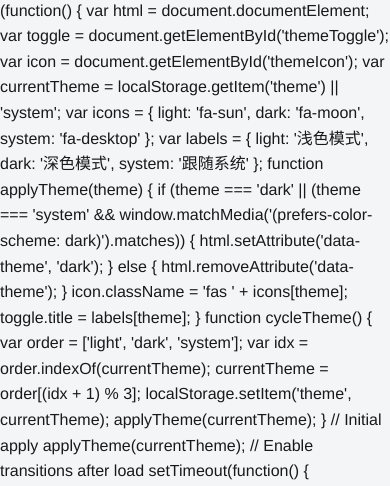
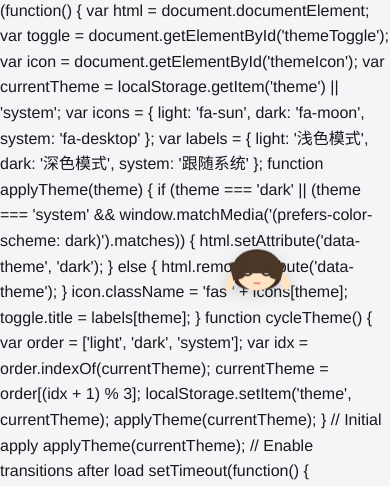
Before and after one commit to ezAiEly/Flask, a Flask app: page / in a window 390 px wide. Shown: the part 423-909 px from the top of the page. Run offline with Flask 3, Linux system fonts and the light colour scheme; tables that the repository leaves empty hold one stand-in row (values such as "Sample post"); grey boxes marked "Sample" are stand-in pictures; some libraries are stand-ins or nearby versions.

Commit message:
Add 2D mascot character (看板娘) with mouse tracking, drag, and speech bubbles

```diff
--- a/static/css/style.css
+++ b/static/css/style.css
@@ -2447,3 +2447,304 @@ img[loading="lazy"] {
 img[loading="lazy"]:not([src]) {
   opacity: 0;
 }
+
+/* ===== 看板娘 Mascot ===== */
+
+.mascot {
+  position: fixed;
+  z-index: 999;
+  cursor: grab;
+  user-select: none;
+  -webkit-user-select: none;
+  transition: filter 0.2s;
+}
+
+.mascot.dragging {
+  cursor: grabbing;
+  filter: drop-shadow(0 8px 16px rgba(0,0,0,0.2));
+}
+
+.mascot-body {
+  position: relative;
+  width: 80px;
+  height: 90px;
+  filter: drop-shadow(0 4px 8px rgba(0,0,0,0.15));
+  animation: mascot-float 3s ease-in-out infinite;
+}
+
+.mascot.dragging .mascot-body {
+  animation: none;
+}
+
+@keyframes mascot-float {
+  0%, 100% { transform: translateY(0); }
+  50% { transform: translateY(-5px); }
+}
+
+/* Face */
+.mascot-face {
+  position: absolute;
+  left: 15px;
+  top: 28px;
+  width: 50px;
+  height: 44px;
+  background: #ffe4c4;
+  border-radius: 50% 50% 48% 48%;
+  z-index: 2;
+}
+
+/* Hair back */
+.mascot-hair-back {
+  position: absolute;
+  left: 10px;
+  top: 20px;
+  width: 60px;
+  height: 50px;
+  background: #3d2b1f;
+  border-radius: 60% 60% 40% 40%;
+  z-index: 0;
+}
+
+/* Hair front (bangs) */
+.mascot-hair {
+  position: absolute;
+  left: 12px;
+  top: 22px;
+  width: 56px;
+  height: 28px;
+  background: #4a3728;
+  border-radius: 60% 60% 0 0;
+  z-index: 3;
+}
+
+.mascot-hair::before {
+  content: '';
+  position: absolute;
+  left: -4px;
+  top: 10px;
+  width: 14px;
+  height: 18px;
+  background: #4a3728;
+  border-radius: 0 40% 40% 0;
+  transform: rotate(-15deg);
+}
+
+.mascot-hair::after {
+  content: '';
+  position: absolute;
+  right: -4px;
+  top: 10px;
+  width: 14px;
+  height: 18px;
+  background: #4a3728;
+  border-radius: 40% 0 0 40%;
+  transform: rotate(15deg);
+}
+
+/* Eyes */
+.mascot-eye {
+  position: absolute;
+  top: 8px;
+  width: 16px;
+  height: 18px;
+  background: #fff;
+  border-radius: 50%;
+  border: 2px solid #3d2b1f;
+  z-index: 4;
+  overflow: hidden;
+}
+
+.mascot-eye-left  { left: 6px; }
+.mascot-eye-right { right: 6px; }
+
+.mascot-pupil {
+  position: absolute;
+  left: 50%;
+  top: 50%;
+  width: 8px;
+  height: 10px;
+  background: #3d2b1f;
+  border-radius: 50%;
+  margin-left: -4px;
+  margin-top: -4px;
+  transition: transform 0.08s ease-out;
+}
+
+.mascot-pupil::after {
+  content: '';
+  position: absolute;
+  left: 2px;
+  top: 2px;
+  width: 3px;
+  height: 3px;
+  background: #fff;
+  border-radius: 50%;
+}
+
+/* Blush */
+.mascot-blush {
+  position: absolute;
+  top: 16px;
+  width: 10px;
+  height: 6px;
+  background: rgba(255,150,150,0.5);
+  border-radius: 50%;
+  z-index: 3;
+}
+
+.mascot-blush-left  { left: 0; }
+.mascot-blush-right { right: 0; }
+
+/* Mouth */
+.mascot-mouth {
+  position: absolute;
+  bottom: 8px;
+  left: 50%;
+  margin-left: -4px;
+  width: 8px;
+  height: 4px;
+  border-bottom: 2px solid #e88;
+  border-radius: 0 0 50% 50%;
+  z-index: 4;
+  transition: all 0.3s;
+}
+
+/* Happy expression */
+.mascot.happy .mascot-eye {
+  height: 3px;
+  border-top: 2px solid #3d2b1f;
+  border-bottom: none;
+  border-radius: 0;
+  background: transparent;
+  top: 10px;
+}
+
+.mascot.happy .mascot-pupil { display: none; }
+.mascot.happy .mascot-blush { background: rgba(255,120,120,0.7); }
+.mascot.happy .mascot-mouth {
+  width: 10px;
+  height: 6px;
+  border-bottom-width: 2.5px;
+  margin-left: -5px;
+}
+
+/* Arms */
+.mascot-arm {
+  position: absolute;
+  top: 50px;
+  width: 10px;
+  height: 22px;
+  background: #ffe4c4;
+  border-radius: 5px;
+  z-index: 1;
+}
+
+.mascot-arm-left {
+  left: 5px;
+  transform: rotate(15deg);
+  transform-origin: top center;
+  animation: arm-swing 4s ease-in-out infinite;
+}
+
+.mascot-arm-right {
+  right: 5px;
+  transform: rotate(-15deg);
+  transform-origin: top center;
+  animation: arm-swing 4s ease-in-out 2s infinite;
+}
+
+@keyframes arm-swing {
+  0%, 100% { transform: rotate(15deg); }
+  50% { transform: rotate(25deg); }
+}
+
+.mascot-arm-right { animation-name: arm-swing-right; }
+@keyframes arm-swing-right {
+  0%, 100% { transform: rotate(-15deg); }
+  50% { transform: rotate(-25deg); }
+}
+
+/* Speech bubble */
+.mascot-bubble {
+  position: absolute;
+  bottom: 100%;
+  left: 50%;
+  transform: translateX(-50%) translateY(-12px);
+  background: #fff;
+  color: #333;
+  padding: 6px 12px;
+  border-radius: 14px;
+  font-size: 0.78rem;
+  white-space: nowrap;
+  box-shadow: 0 2px 12px rgba(0,0,0,0.12);
+  opacity: 0;
+  pointer-events: none;
+  transition: opacity 0.25s, transform 0.25s;
+}
+
+.mascot-bubble::after {
+  content: '';
+  position: absolute;
+  top: 100%;
+  left: 50%;
+  margin-left: -5px;
+  border: 5px solid transparent;
+  border-top-color: #fff;
+}
+
+.mascot-bubble.show {
+  opacity: 1;
+  transform: translateX(-50%) translateY(-16px);
+}
+
+/* Tooltip */
+.mascot-tip {
+  position: absolute;
+  top: 100%;
+  left: 50%;
+  transform: translateX(-50%);
+  margin-top: 6px;
+  font-size: 0.68rem;
+  color: var(--text-muted);
+  white-space: nowrap;
+  opacity: 0;
+  transition: opacity 0.3s;
+  pointer-events: none;
+}
+
+.mascot:hover .mascot-tip {
+  opacity: 0.7;
+}
+
+/* Dark mode */
+[data-theme="dark"] .mascot-bubble {
+  background: #2d2d2d;
+  color: #eee;
+}
+
+[data-theme="dark"] .mascot-bubble::after {
+  border-top-color: #2d2d2d;
+}
+
+[data-theme="dark"] .mascot-face,
+[data-theme="dark"] .mascot-arm {
+  background: #f0d5b8;
+}
+
+/* Mobile: smaller */
+@media (max-width: 640px) {
+  .mascot-body { width: 64px; height: 72px; }
+  .mascot-face { left: 12px; top: 22px; width: 40px; height: 35px; }
+  .mascot-hair-back { left: 8px; top: 16px; width: 48px; height: 40px; }
+  .mascot-hair { left: 10px; top: 18px; width: 44px; height: 22px; }
+  .mascot-eye { width: 13px; height: 15px; top: 6px; }
+  .mascot-eye-left { left: 4px; }
+  .mascot-eye-right { right: 4px; }
+  .mascot-pupil { width: 6px; height: 8px; }
+  .mascot-blush { top: 13px; width: 8px; height: 5px; }
+  .mascot-mouth { bottom: 6px; }
+  .mascot-arm { width: 8px; height: 18px; top: 40px; }
+  .mascot-arm-left { left: 4px; }
+  .mascot-arm-right { right: 4px; }
+  .mascot-tip { display: none; }
+}
--- /dev/null
+++ b/static/js/mascot.js
@@ -0,0 +1,232 @@
+/**
+ * 看板娘 — 2D chibi mascot with mouse tracking, idle animation, speech bubbles
+ */
+(function () {
+  'use strict';
+
+  var MESSAGES = [
+    '欢迎来到视频社区~',
+    '今天看点什么好呢？',
+    '记得点赞投币哦！',
+    '有新的视频上线啦',
+    '常来看看呀~',
+    '好无聊，陪我玩会儿嘛',
+    '你知道吗？这里有好多好玩的游戏',
+    '有什么想看的视频吗？',
+    '喵~',
+    '要不要玩个小游戏？',
+  ];
+
+  var el = null, bubble = null;
+  var pos = { x: 0, y: 0 };      // current position (center)
+  var target = { x: 0, y: 0 };   // target position (drag destination)
+  var dragging = false;
+  var dragOff = { x: 0, y: 0 };
+  var mouse = { x: 0, y: 0 };
+  var animId = null;
+  var bubbleTimer = null;
+  var idleTime = 0;
+
+  function init() {
+    pos.x = window.innerWidth - 90;
+    pos.y = window.innerHeight - 140;
+    target.x = pos.x;
+    target.y = pos.y;
+
+    buildDOM();
+    bindEvents();
+    loop();
+    scheduleBubble();
+  }
+
+  function buildDOM() {
+    // Container
+    el = document.createElement('div');
+    el.className = 'mascot';
+    el.style.cssText = 'left:' + pos.x + 'px;top:' + pos.y + 'px;';
+    el.innerHTML =
+      // Body
+      '<div class="mascot-body">' +
+        // Hair
+        '<div class="mascot-hair"></div>' +
+        '<div class="mascot-hair-back"></div>' +
+        // Face
+        '<div class="mascot-face">' +
+          // Eyes
+          '<div class="mascot-eye mascot-eye-left">' +
+            '<div class="mascot-pupil"></div>' +
+          '</div>' +
+          '<div class="mascot-eye mascot-eye-right">' +
+            '<div class="mascot-pupil"></div>' +
+          '</div>' +
+          // Blush
+          '<div class="mascot-blush mascot-blush-left"></div>' +
+          '<div class="mascot-blush mascot-blush-right"></div>' +
+          // Mouth
+          '<div class="mascot-mouth"></div>' +
+        '</div>' +
+        // Arms
+        '<div class="mascot-arm mascot-arm-left"></div>' +
+        '<div class="mascot-arm mascot-arm-right"></div>' +
+      '</div>';
+
+    // Speech bubble
+    bubble = document.createElement('div');
+    bubble.className = 'mascot-bubble';
+    bubble.textContent = '你好呀~';
+    el.appendChild(bubble);
+
+    // Tooltip for close hint
+    var tip = document.createElement('div');
+    tip.className = 'mascot-tip';
+    tip.textContent = '拖拽可移动 · 点击可切换表情';
+    el.appendChild(tip);
+
+    document.body.appendChild(el);
+  }
+
+  function bindEvents() {
+    // Mouse tracking
+    document.addEventListener('mousemove', function (e) {
+      mouse.x = e.clientX;
+      mouse.y = e.clientY;
+      idleTime = 0;
+    });
+
+    // Drag
+    el.addEventListener('mousedown', function (e) {
+      if (e.button !== 0) return;
+      dragging = true;
+      var rect = el.getBoundingClientRect();
+      dragOff.x = e.clientX - rect.left - rect.width / 2;
+      dragOff.y = e.clientY - rect.top - rect.height / 2;
+      el.classList.add('dragging');
+      hideBubble();
+    });
+
+    // Touch drag
+    el.addEventListener('touchstart', function (e) {
+      dragging = true;
+      var rect = el.getBoundingClientRect();
+      dragOff.x = e.touches[0].clientX - rect.left - rect.width / 2;
+      dragOff.y = e.touches[0].clientY - rect.top - rect.height / 2;
+      el.classList.add('dragging');
+      hideBubble();
+    }, { passive: true });
+
+    window.addEventListener('mousemove', function (e) {
+      if (!dragging) return;
+      target.x = e.clientX - dragOff.x;
+      target.y = e.clientY - dragOff.y;
+      clampTarget();
+    });
+
+    window.addEventListener('touchmove', function (e) {
+      if (!dragging) return;
+      target.x = e.touches[0].clientX - dragOff.x;
+      target.y = e.touches[0].clientY - dragOff.y;
+      clampTarget();
+    }, { passive: true });
+
+    window.addEventListener('mouseup', endDrag);
+    window.addEventListener('touchend', endDrag);
+
+    // Click for expression toggle
+    el.addEventListener('click', function (e) {
+      if (dragging) return;
+      el.classList.toggle('happy');
+      setTimeout(function () { el.classList.remove('happy'); }, 1200);
+      var msg = MESSAGES[Math.floor(Math.random() * MESSAGES.length)];
+      showBubble(msg);
+    });
+  }
+
+  function endDrag() {
+    if (!dragging) return;
+    dragging = false;
+    el.classList.remove('dragging');
+    pos.x = target.x;
+    pos.y = target.y;
+  }
+
+  function clampTarget() {
+    var w = el.offsetWidth, h = el.offsetHeight;
+    target.x = Math.max(0, Math.min(window.innerWidth - w, target.x));
+    target.y = Math.max(0, Math.min(window.innerHeight - h, target.y));
+  }
+
+  function loop() {
+    // Smooth follow
+    if (!dragging) {
+      pos.x += (target.x - pos.x) * 0.08;
+      pos.y += (target.y - pos.y) * 0.08;
+    } else {
+      pos.x = target.x;
+      pos.y = target.y;
+    }
+
+    el.style.left = pos.x + 'px';
+    el.style.top = pos.y + 'px';
+
+    // Eye tracking
+    updateEyes();
+
+    // Idle: gentle float when mouse is still
+    idleTime += 16;
+    if (idleTime > 3000) {
+      var floatX = Math.sin(Date.now() / 2000) * 4;
+      var floatY = Math.cos(Date.now() / 2400) * 3;
+      target.x = pos.x + floatX;
+      target.y = pos.y + floatY;
+    }
+
+    animId = requestAnimationFrame(loop);
+  }
+
+  function updateEyes() {
+    var pupils = el.querySelectorAll('.mascot-pupil');
+    if (!pupils.length) return;
+
+    var rect = el.getBoundingClientRect();
+    var cx = rect.left + rect.width / 2;
+    var cy = rect.top + rect.height * 0.35;
+
+    var dx = mouse.x - cx;
+    var dy = mouse.y - cy;
+    var dist = Math.sqrt(dx * dx + dy * dy);
+    var maxDist = 5;
+    var ex = dist > 0 ? (dx / dist) * Math.min(dist * 0.04, maxDist) : 0;
+    var ey = dist > 0 ? (dy / dist) * Math.min(dist * 0.04, maxDist) : 0;
+
+    pupils[0].style.transform = 'translate(' + ex + 'px,' + ey + 'px)';
+    pupils[1].style.transform = 'translate(' + ex + 'px,' + ey + 'px)';
+  }
+
+  function showBubble(msg) {
+    bubble.textContent = msg;
+    bubble.classList.add('show');
+    clearTimeout(bubbleTimer);
+    bubbleTimer = setTimeout(hideBubble, 3500);
+  }
+
+  function hideBubble() {
+    bubble.classList.remove('show');
+  }
+
+  function scheduleBubble() {
+    var delay = 8000 + Math.random() * 12000;
+    setTimeout(function () {
+      if (!dragging && idleTime > 4000) {
+        var msg = MESSAGES[Math.floor(Math.random() * MESSAGES.length)];
+        showBubble(msg);
+      }
+      scheduleBubble();
+    }, delay);
+  }
+
+  if (document.readyState === 'loading') {
+    document.addEventListener('DOMContentLoaded', init);
+  } else {
+    init();
+  }
+})();
--- a/templates/base.html
+++ b/templates/base.html
@@ -315,6 +315,7 @@
   })();
 </script>
 
+<script src="{{ url_for('static', filename='js/mascot.js') }}"></script>
 {% block scripts %}{% endblock %}
 </body>
 </html>
```
